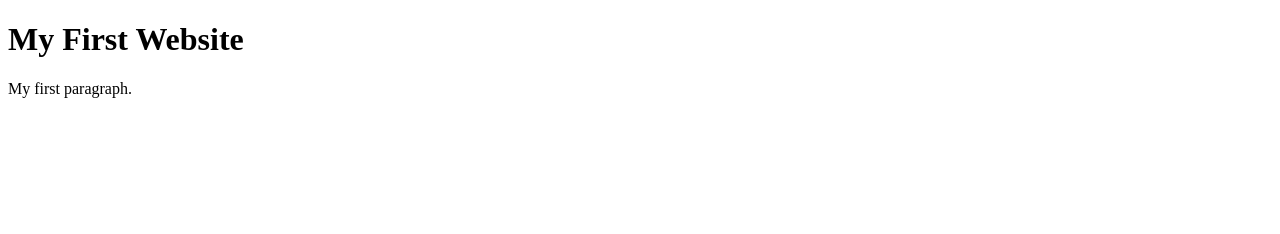
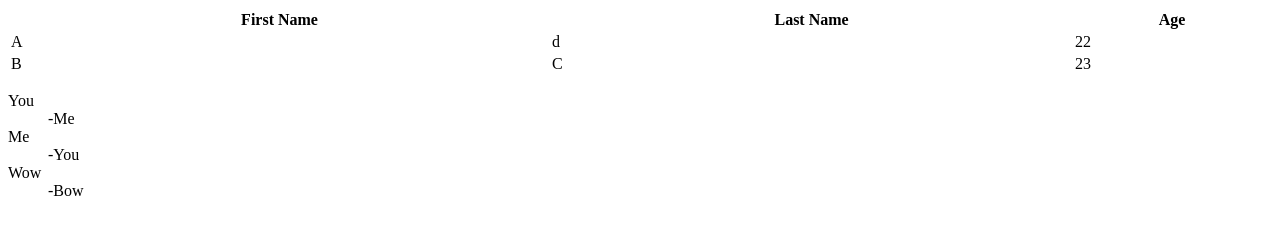
Before and after one commit to aadityadeshmukh/HTML-Tables-Lists, a website: page index.html in a window 1280 px wide. Drawn offline with Linux system fonts and the light colour scheme.

Commit message:
Tables and Lists

```diff
--- a/index.html
+++ b/index.html
@@ -1,12 +1,40 @@
 <!DOCTYPE html>
 <html>
-  <head>
-    <title>Page Title</title>
-  </head>
-  <body>
 
-    <h1>My First Website</h1>
-    <p>My first paragraph.</p>
+<head>
+	<title>Tables and Lists</title>
+</head>
 
-  </body>
+<body>
+	<!-- Basic Table -->
+	<table style="width:100%;">
+		<tr>
+			<th>First Name</th>
+			<th>Last Name</th>
+			<th>Age</th>
+		</tr>
+		<tr>
+			<td>A</td>
+			<td>d</td>
+			<td>22</td>
+		</tr>
+		<tr>
+			<td>B</td>
+			<td>C</td>
+			<td>23</td>
+		</tr>
+	</table>
+
+	<!-- Description Lists -->
+	<dl>
+		<dt>You</dt>
+		<dd>-Me</dd>
+		<dt>Me</dt>
+		<dd>-You</dd>
+		<dt>Wow</dt>
+		<dd>-Bow</dd>
+	</dl>
+
+</body>
+
 </html>
```
